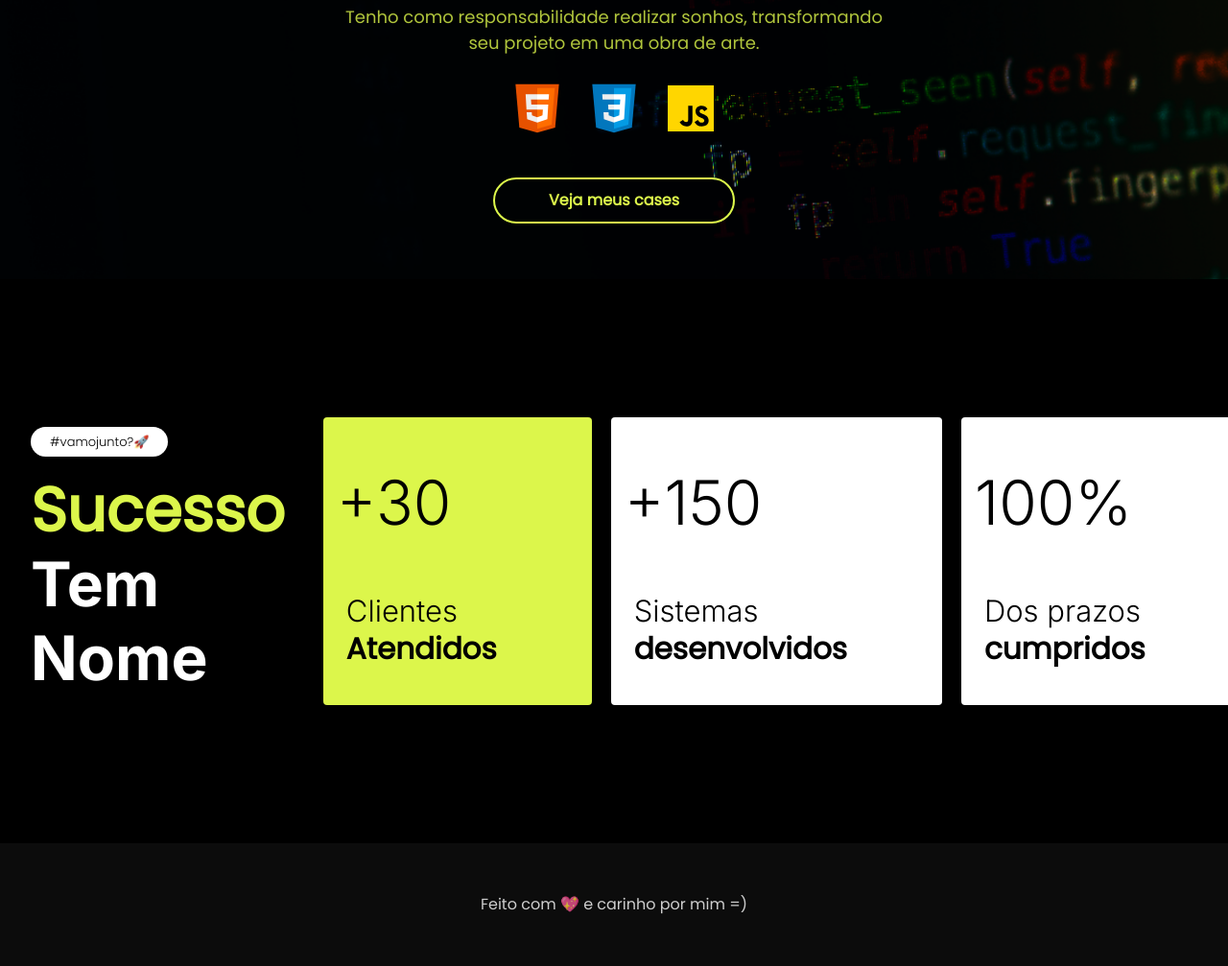
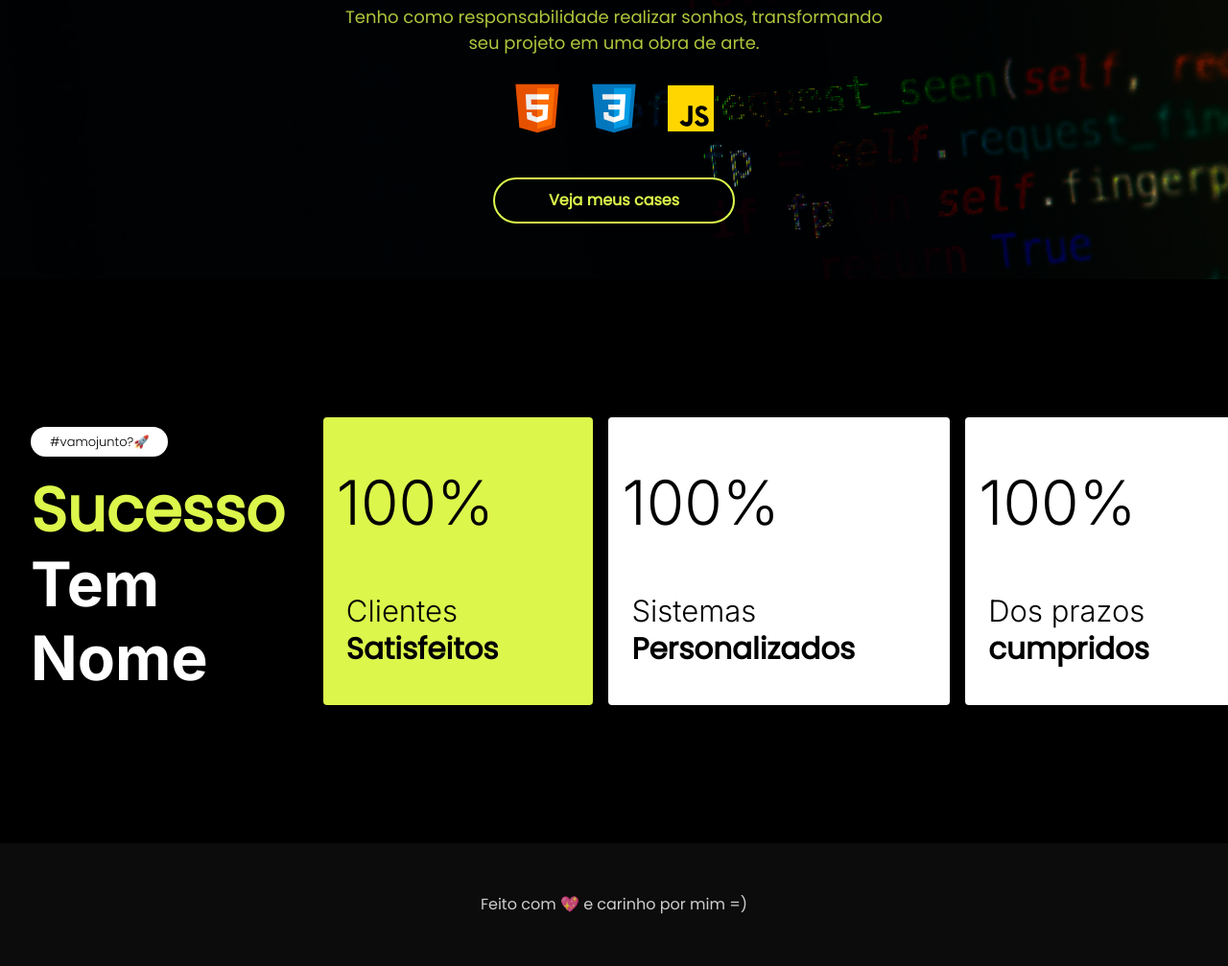
Before and after one commit to DouglasReiz/beacademy-devstart-frontend-myportfolio, a plain HTML site: page portifólio arquivos/index.html in a window 1280 px wide. Shown: the part 471-1478 px from the top of the page at 96% size. Drawn offline with Linux system fonts and the light colour scheme.

```diff
--- a/portifólio arquivos/assets/css/style.css
+++ b/portifólio arquivos/assets/css/style.css
@@ -149,7 +149,7 @@ header .container nav .menu-social{
     height: 30rem;
     background-color: var(--white-color);
     border-radius: 4px;
-    margin-right: 2rem;
+    margin-right: 1.6rem;
     cursor: pointer;
 }
 
--- a/portifólio arquivos/index.html
+++ b/portifólio arquivos/index.html
@@ -84,22 +84,22 @@
                 <div class="cards">
                     <div class="card active">
                         <div class="card-title">
-                            <h3>+30</h3>
+                            <h3>100%</h3>
                             <div class="card-info">
                             <p>
                                 Clientes <br>
-                                <strong>Atendidos</strong>
+                                <strong>Satisfeitos</strong>
                             </p>
                             </div>
                         </div>
                     </div>
                     <div class="card">
                         <div class="card-title">
-                            <h3>+150</h3>
+                            <h3>100%</h3>
                             <div class="card-info">
                             <p>
                                 Sistemas<br>
-                                <strong>desenvolvidos</strong>
+                                <strong>Personalizados</strong>
                             </p>
                             </div>
                         </div>
```
Also changed, not shown: 1 other file.
